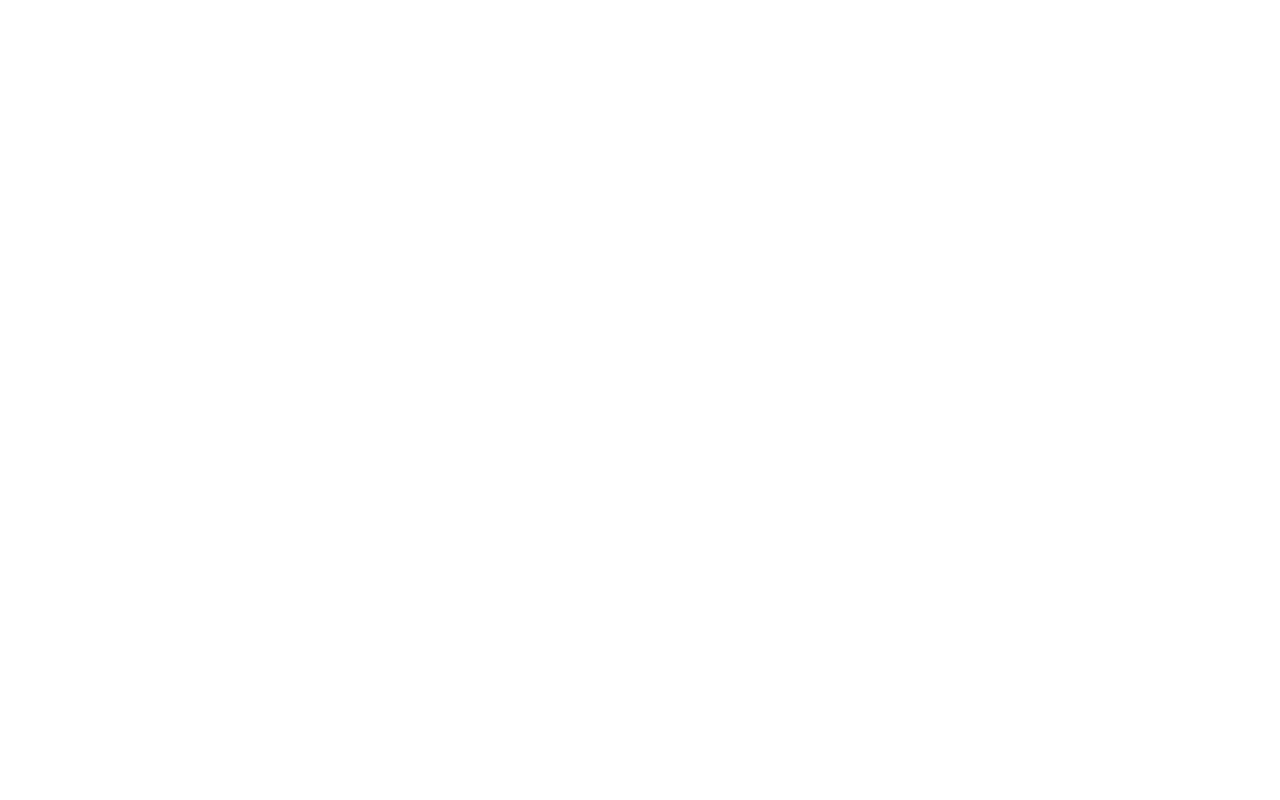
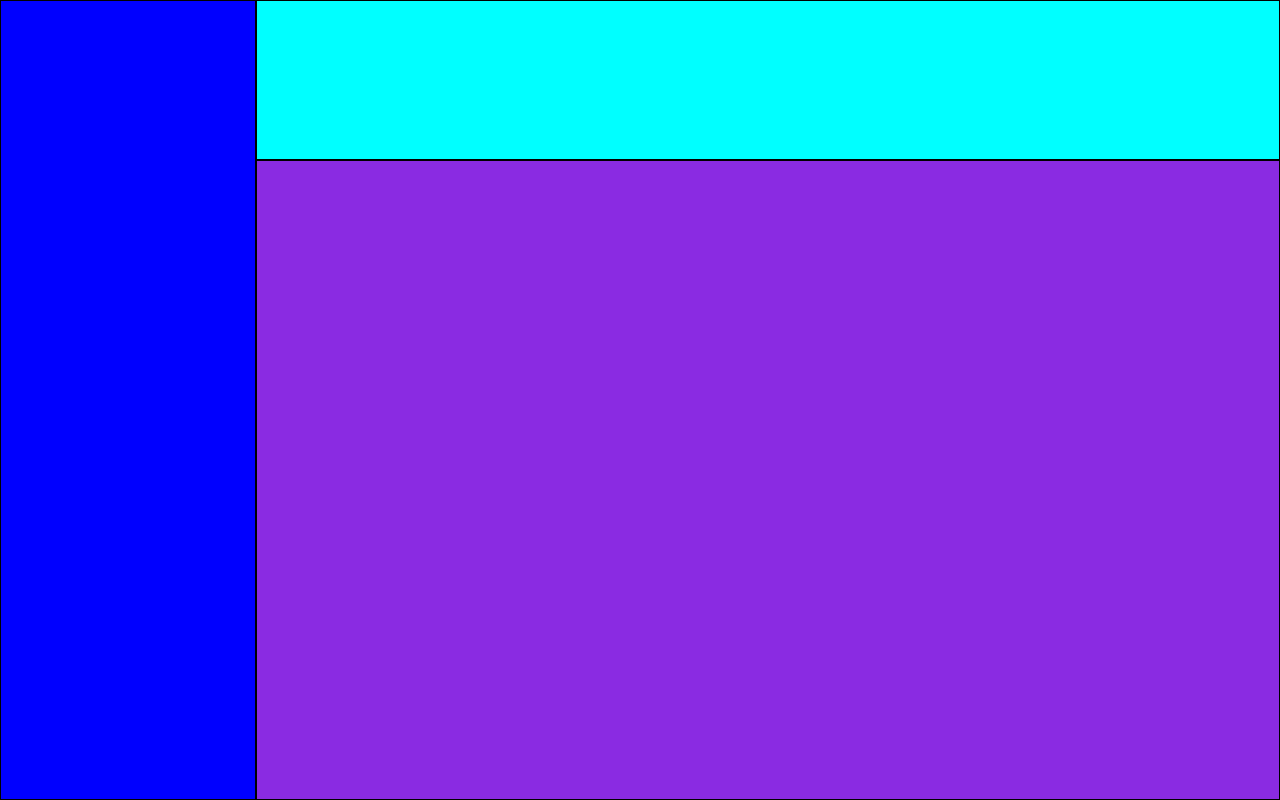
Before and after one commit to gcerv93/admin-dashboard, a plain HTML site: page index.html in a window 1280 px wide. Drawn offline with Linux system fonts and the light colour scheme.

Commit message:
add basic page layout

```diff
--- a/index.html
+++ b/index.html
@@ -8,6 +8,10 @@
   <title>Document</title>
 </head>
 <body>
-
+  <div class="container">
+    <div class="sidebar"></div>
+    <div class="header"></div>
+    <div class="main-content"></div>
+  </div>
 </body>
 </html>
--- a/styles/styles.css
+++ b/styles/styles.css
@@ -347,3 +347,42 @@ template {
 [hidden] {
   display: none;
 }
+
+html, body {
+  height: 100%;
+}
+
+.container {
+  display: grid;
+  grid-template-columns: 1fr 4fr;
+  grid-template-rows: 1fr 4fr;
+  height: 100%;
+}
+
+.sidebar {
+  /* temp */
+  background-color: blue;
+  border: 1px solid black;
+  /* temp */
+
+  grid-column-start: 1;
+  grid-row: 1 / -1;
+}
+
+.header {
+  /* temp */
+  background-color: aqua;
+  border: 1px solid black;
+  /* temp */
+
+  grid-column-start: 2;
+}
+
+.main-content {
+  /* temp */
+  background-color: blueviolet;
+  border: 1px solid black;
+  /* temp */
+
+  grid-column-start: 2;
+}
```
